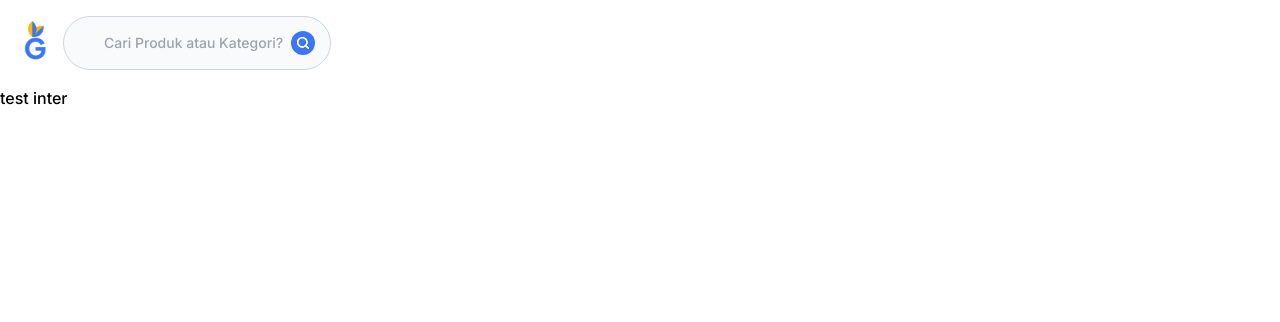
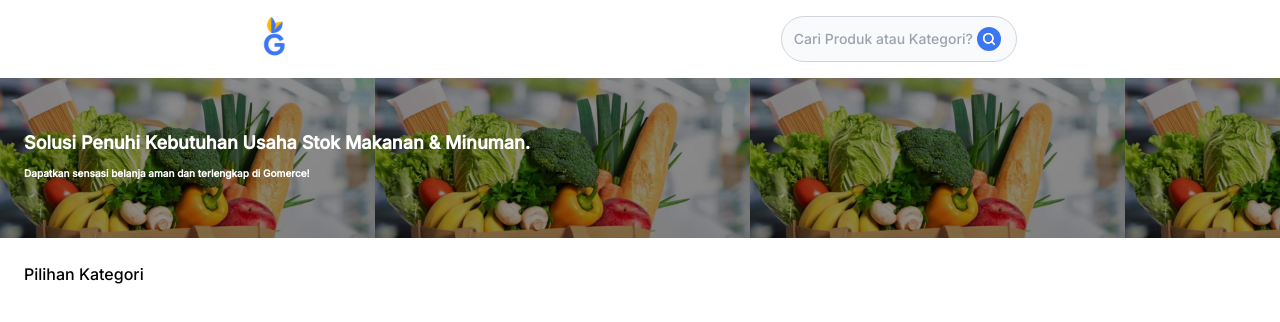
Before and after one commit to dennyzain/gomerce, a Next.js app: page / in a window 1280 px wide. Shown: the top 322 px of the page. Built offline with nearby package versions, Linux system fonts and the light colour scheme.

Commit message:
Create Hero and List Products
- Change several code of components
- New files [unfinished]

```diff
--- /dev/null
+++ b/src/components/atoms/CardProduct.tsx
@@ -0,0 +1,18 @@
+import Image from 'next/image';
+import React from 'react';
+
+interface IProps {
+  title: string;
+  imgProduct: string;
+}
+
+const CardProduct: React.FC<IProps> = ({ title, imgProduct }) => {
+  return (
+    <div className="border border-black-1 p-3">
+      <h4>{title}</h4>
+      <Image width={100} height={100} src={imgProduct} alt={title} />
+    </div>
+  );
+};
+
+export default CardProduct;
--- a/src/components/atoms/Input.tsx
+++ b/src/components/atoms/Input.tsx
@@ -1,4 +1,3 @@
-import Image from 'next/image';
 import React from 'react';
 
 const Input: React.FC = () => {
@@ -14,7 +13,7 @@ const Input: React.FC = () => {
         <input
           type="search"
           id="default-search"
-          className="block w-full p-4 pl-10 text-sm text-gray-900 border border-gray-300 rounded-full bg-gray-50 focus:ring-blue-500 focus:border-blue-500"
+          className="block w-full p-3 text-sm text-gray-900 border border-gray-300 rounded-full bg-gray-50 focus:ring-blue-500 focus:border-blue-500"
           placeholder="Cari Produk atau Kategori?"
           required
         />
--- a/src/components/molecules/Header/index.tsx
+++ b/src/components/molecules/Header/index.tsx
@@ -4,7 +4,7 @@ import React from 'react';
 
 const Header: React.FC = () => {
   return (
-    <div className="px-6 py-4 flex space-x-4">
+    <div className="px-6 py-4 flex justify-around space-x-4">
       <Image width={23} height={44} alt="logo-gomerce" src={'/logo.svg'} />
       <Input />
     </div>
--- /dev/null
+++ b/src/components/molecules/ListCategory/index.tsx
@@ -0,0 +1,12 @@
+import React from 'react';
+
+const ListCategory: React.FC = () => {
+  return (
+    <div className="p-6">
+      <h2>Pilihan Kategori</h2>
+      {/* {[1,2,3,4,5].map=>} */}
+    </div>
+  );
+};
+
+export default ListCategory;
--- a/src/pages/index.tsx
+++ b/src/pages/index.tsx
@@ -1,10 +1,27 @@
-import Layout from '../components/layouts';
+import Image from 'next/legacy/image';
+import Layout from '../components/layout';
+import ListCategory from '../components/molecules/ListCategory';
 import type { NextPage } from 'next';
 
 const Home: NextPage = () => {
   return (
     <Layout>
-      <p>test inter</p>
+      <div
+        className="px-6 h-40 bg-cover bg-no-repeat flex items-center "
+        style={{
+          background: 'rgba(0, 0, 0, .45) url(/bg-hero.png)',
+          backgroundBlendMode: 'darken',
+        }}
+      >
+        <h3 className="text-white text-lg font-extrabold">
+          Solusi Penuhi Kebutuhan Usaha Stok Makanan & Minuman.
+          <br />
+          <span className="text-[10px]">
+            Dapatkan sensasi belanja aman dan terlengkap di Gomerce!
+          </span>
+        </h3>
+      </div>
+      <ListCategory />
     </Layout>
   );
 };
```
Also changed, not shown: public/product1.png (added), src/components/layout/index.tsx (renamed from src/components/layouts/index.tsx), 1 other file (tests, documents, lock files or other folders).
